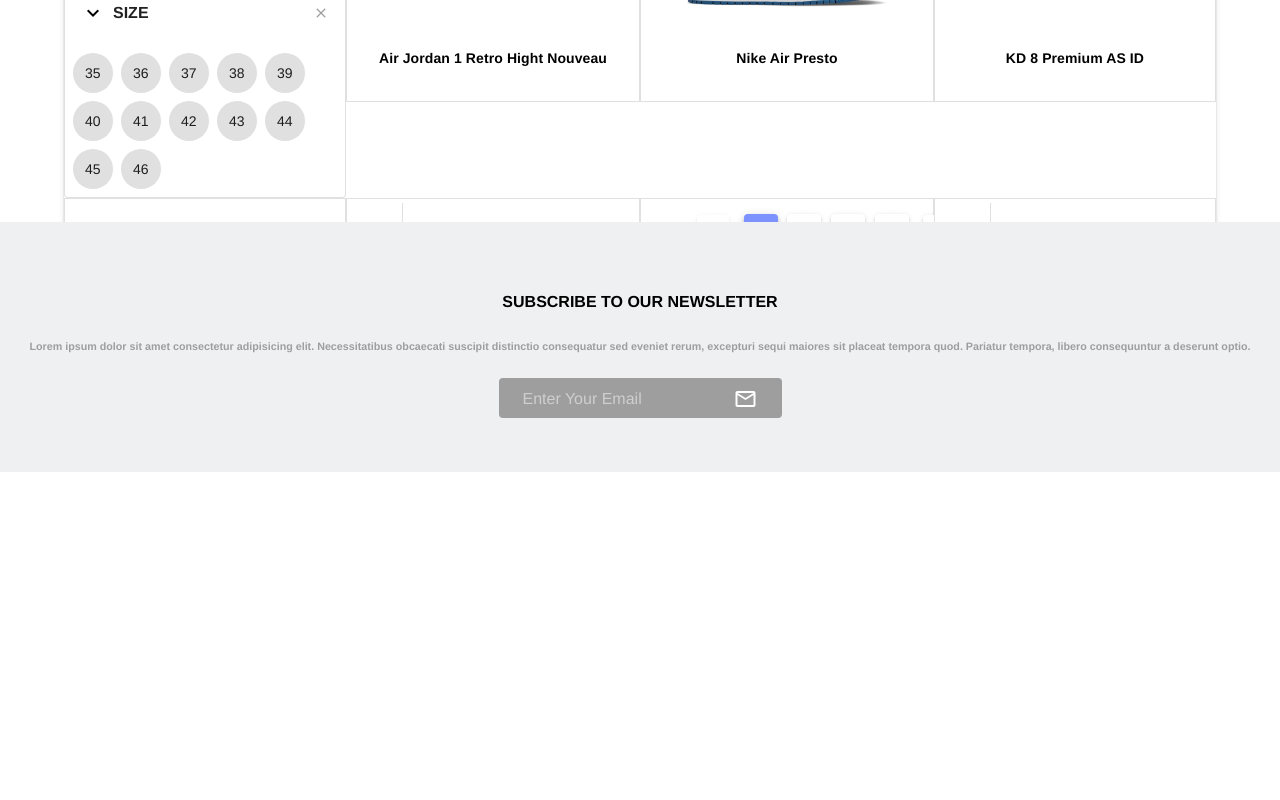
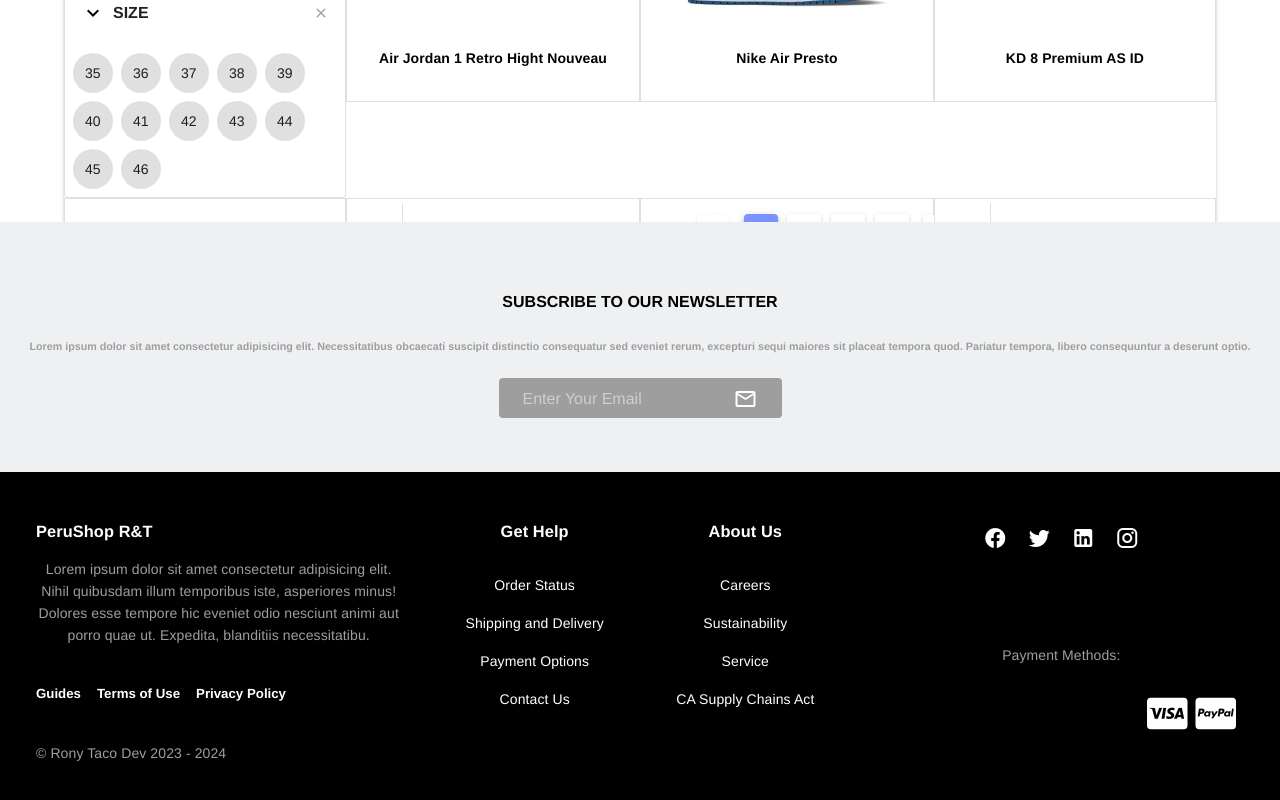
Before and after one commit to ronytacodev/ecommerce-perushop-rt, a Vue app: page / in a window 1280 px wide. Shown: the part 1600-2400 px from the top of the page. Before the commit the page ends 2072 px from the top, so only its background shows below. Built offline with nearby package versions, Linux system fonts and the light colour scheme.

Commit message:
add footer

```diff
--- a/src/components/TheFooter.vue
+++ b/src/components/TheFooter.vue
@@ -1,11 +1,91 @@
 <template>
-    <div>
-
-    </div>
+    <v-footer dark padless>
+        <v-card flat tile class="black white--text py-12 px-5" width="100%">
+            <v-row>
+                <v-col cols="12" sm="4">
+                    <v-card-text class="white--text pt-0 text-left">
+                        <h3>PeruShop R&T</h3>
+                    </v-card-text>
+                    <v-card-text class="grey--text pt-0">
+                        Lorem ipsum dolor sit amet consectetur adipisicing elit. Nihil quibusdam illum temporibus iste,
+                        asperiores minus! Dolores esse tempore hic eveniet odio nesciunt animi aut porro quae ut. Expedita,
+                        blanditiis necessitatibu.
+                    </v-card-text>
+                    <v-toolbar flat color="transparent">
+                        <h5>Guides</h5>
+                        <h5 class="ml-4">Terms of Use</h5>
+                        <h5 class="ml-4">Privacy Policy</h5>
+                    </v-toolbar>
+                    <v-card-text class="grey--text text-left">
+                        &#169; Rony Taco Dev 2023 - 2024
+                    </v-card-text>
+                </v-col>
+                <v-col cols="12" sm="2">
+                    <v-card-text class="white--text pt-0">
+                        <h3>Get Help</h3>
+                    </v-card-text>
+                    <v-card-text class="grey-text">
+                        Order Status
+                    </v-card-text>
+                    <v-card-text class="grey-text mt-n4">
+                        Shipping and Delivery
+                    </v-card-text>
+                    <v-card-text class="grey-text mt-n4">
+                        Payment Options
+                    </v-card-text>
+                    <v-card-text class="grey-text mt-n4">
+                        Contact Us
+                    </v-card-text>
+                </v-col>
+                <v-col cols="12" sm="2">
+                    <v-card-text class="white--text pt-0">
+                        <h3>About Us</h3>
+                    </v-card-text>
+                    <v-card-text class="grey-text">
+                        Careers
+                    </v-card-text>
+                    <v-card-text class="grey-text mt-n4">
+                        Sustainability
+                    </v-card-text>
+                    <v-card-text class="grey-text mt-n4">
+                        Service
+                    </v-card-text>
+                    <v-card-text class="grey-text mt-n4">
+                        CA Supply Chains Act
+                    </v-card-text>
+                </v-col>
+                <v-col cols="12" sm="4">
+                    <v-card-text class="pt-0">
+                        <v-btn v-for="icon in icons" :key="icon" class="mx-1 white--text" icon>
+                            <v-icon size="24px">
+                                {{ icon }}
+                            </v-icon>
+                        </v-btn>
+                    </v-card-text>
+                    <v-card-text class="grey--text mt-14">
+                        Payment Methods:
+                    </v-card-text>
+                    <v-toolbar flat color="transparent">
+                        <v-spacer></v-spacer>
+                        <v-icon large>fab fa-cc-visa</v-icon>
+                        <v-icon class="mx-2" large>fab fa-cc-paypal</v-icon>
+                    </v-toolbar>
+                </v-col>
+            </v-row>
+        </v-card>
+    </v-footer>
 </template>
 
 <script>
 export default {
+    data: () => ({
+        icons: [
+            'mdi-facebook',
+            'mdi-twitter',
+            'mdi-linkedin',
+            'mdi-instagram'
+        ]
+    })
 
 }
 </script>
```
